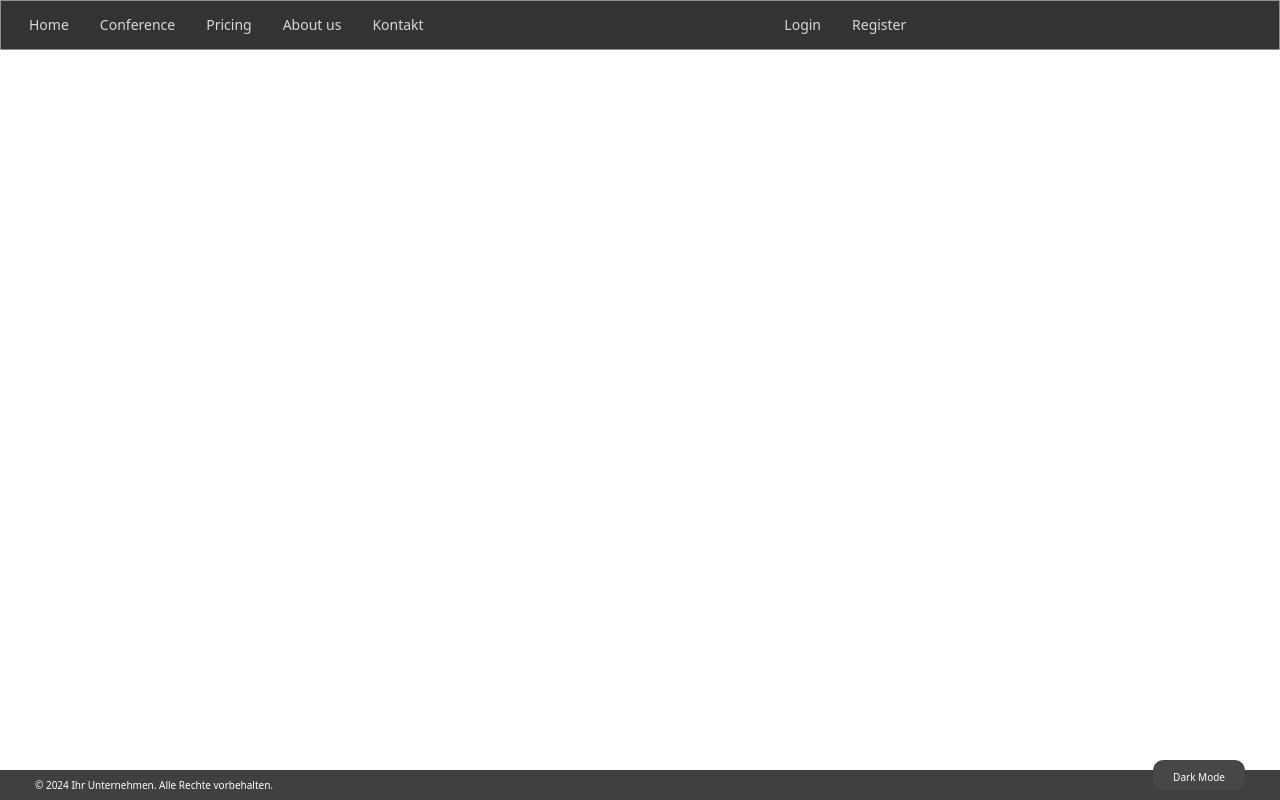
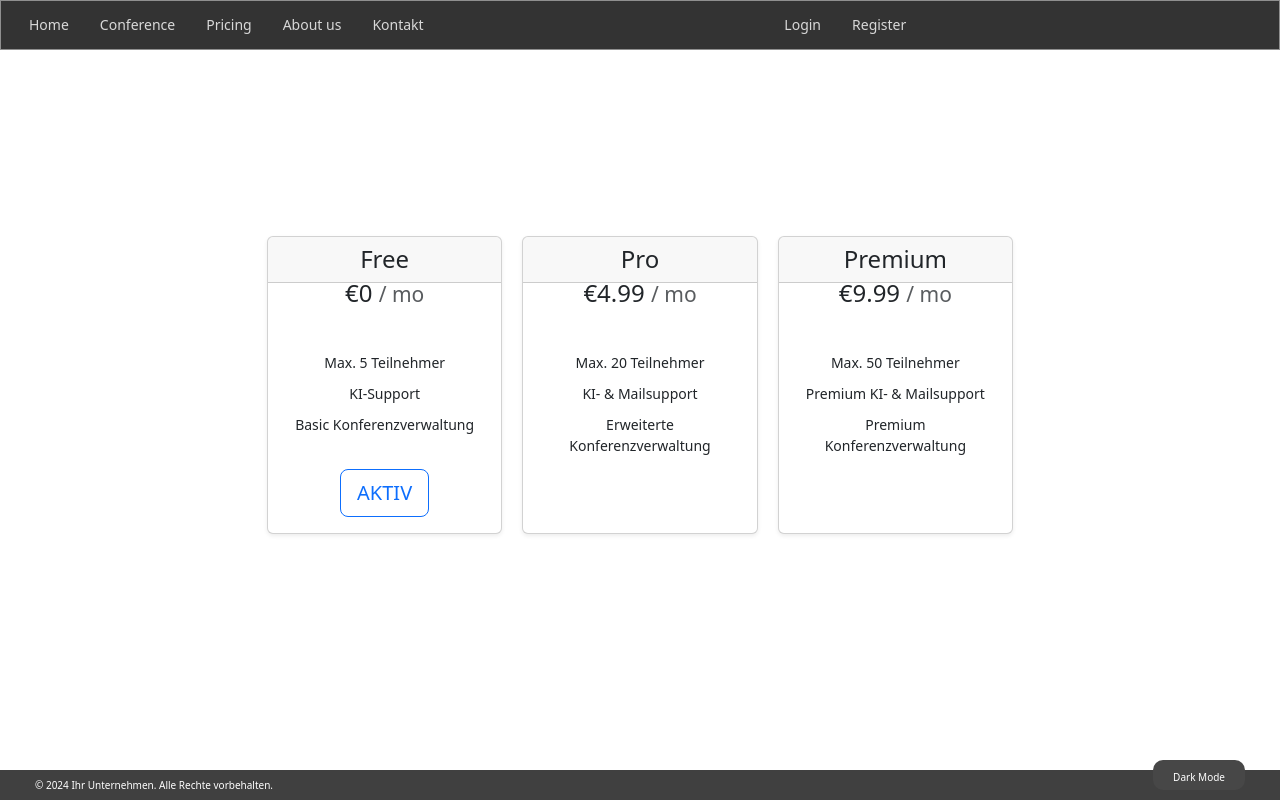
Before and after one commit to ameni177/bigprojekt, a React (Vite) app in the folder frontend/: page /pricing1 in a window 1280 px wide. Built offline with nearby package versions, Linux system fonts and the light colour scheme; what amazon-cognito-identity-js would draw is missing.

Commit message:
pricing1

```diff
--- a/frontend/src/App.jsx
+++ b/frontend/src/App.jsx
@@ -7,11 +7,11 @@ import MyNavbar from './components/Navbar';
 import Conference from './components/Conference';
 import About from './components/About';
 import Benutzerkonto from './components/Benutzerkonto';
-import Einstellungen from './components/Einstellungen';
 import Footer from './components/Footer';
 import Kontakt from './components/Kontakt';
 import Nachrichten from './components/Nachrichten';
 import Pricing from './components/Pricing';
+import Pricing1 from './components/Pricing1';
 import Profil from './components/Profil';
 import Register from './components/Register';
 import Signin from './components/Signin';
@@ -31,11 +31,11 @@ function App() {
                 <Route path="/conference" element={<Conference />} />
                 <Route path="/about" element={<About />} />
                 <Route path="/benutzerkonto" element={<Benutzerkonto />} />
-                <Route path="/einstellungen" element={<Einstellungen />} />
                 <Route path="/footer" element={<Footer />} />
                 <Route path="/kontakt" element={<Kontakt />} />
                 <Route path="/nachrichten" element={<Nachrichten />} />
                 <Route path="/pricing" element={<Pricing />} />
+                <Route path="/pricing1" element={<Pricing1 />} />
                 <Route path="/profil" element={<Profil />} />
                 <Route path="/register" element={<Register setUser={setUser} />} />
                 <Route path="/signin" element={<Signin setUser={setUser} />} />
--- a/frontend/src/components/Box.jsx
+++ b/frontend/src/components/Box.jsx
@@ -1,37 +1,9 @@
-import React, { useEffect } from 'react';
+import React from 'react';
 import { useNavigate } from 'react-router-dom';
 
 const Box = (props) => {
   const { title, btnClass, btnTitle, price, feature, btnId } = props;
   const navigate = useNavigate();
-
-  useEffect(() => {
-    if (title !== 'Free') {
-      const paypalContainer = document.getElementById(`paypal-button-container-${btnId}`);
-      if (paypalContainer) {
-        paypalContainer.innerHTML = '';
-      }
-
-      if (window.paypal) {
-        window.paypal.Buttons({
-          createOrder: function(data, actions) {
-            return actions.order.create({
-              purchase_units: [{
-                amount: {
-                  value: price
-                }
-              }]
-            });
-          },
-          onApprove: function(data, actions) {
-            return actions.order.capture().then(function(details) {
-              alert('Transaktion abgeschlossen von ' + details.payer.name.given_name);
-            });
-          }
-        }).render(`#paypal-button-container-${btnId}`);
-      }
-    }
-  }, [price, btnId, title]);
 
   return (
     <div className="card mb-4 shadow-sm">
@@ -49,7 +21,6 @@ const Box = (props) => {
             })}
         </ul>
         <div className="btn-container">
-          {title === 'Free' ? (
             <button
               type="button"
               className={`btn btn-lg btn-block ${btnClass}`}
@@ -57,9 +28,6 @@ const Box = (props) => {
             >
               Sign-in for free
             </button>
-          ) : (
-            <div id={`paypal-button-container-${btnId}`}></div>
-          )}
         </div>
       </div>
     </div>
--- /dev/null
+++ b/frontend/src/components/Box1.jsx
@@ -0,0 +1,69 @@
+import React, { useEffect } from 'react';
+import { useNavigate } from 'react-router-dom';
+
+const Box1 = (props) => {
+  const { title, btnClass, btnTitle, price, feature, btnId } = props;
+  const navigate = useNavigate();
+
+  useEffect(() => {
+    if (title !== 'Free') {
+      const paypalContainer = document.getElementById(`paypal-button-container-${btnId}`);
+      if (paypalContainer) {
+        paypalContainer.innerHTML = '';
+      }
+
+      if (window.paypal) {
+        window.paypal.Buttons({
+          createOrder: function(data, actions) {
+            return actions.order.create({
+              purchase_units: [{
+                amount: {
+                  value: price
+                }
+              }]
+            });
+          },
+          onApprove: function(data, actions) {
+            return actions.order.capture().then(function(details) {
+              alert('Transaktion abgeschlossen von ' + details.payer.name.given_name);
+            });
+          }
+        }).render(`#paypal-button-container-${btnId}`);
+      }
+    }
+  }, [price, btnId, title]);
+
+  return (
+    <div className="card mb-4 shadow-sm">
+      <div className="card-header">
+        <h4 className="my-0 font-weight-normal">{title}</h4>
+      </div>
+      <div className="card-body">
+        <h1 className="card-title pricing-card-title">
+          €{price} <small className="text-muted">/ mo</small>
+        </h1>
+        <ul className="list-unstyled mt-3 mb-4">
+          {feature &&
+            feature.map((data, index) => {
+              return <li key={index}>{data}</li>;
+            })}
+        </ul>
+        <div className="btn-container">
+          {title === 'Free' ? (
+            <button
+              type="button"
+              className={`btn btn-lg btn-block ${btnClass}`}
+              onClick={() => navigate('/register')}
+            >
+              AKTIV
+            </button>
+          ) : (
+            <div id={`paypal-button-container-${btnId}`}></div>
+          )}
+        </div>
+      </div>
+    </div>
+  );
+};
+
+export default Box1;
--- a/frontend/src/components/Navbar.jsx
+++ b/frontend/src/components/Navbar.jsx
@@ -81,7 +81,12 @@ function MyNavbar({ user, setUser }) {
                 <Nav className="me-auto">
                     <Nav.Link as={Link} to="/" className="page-scroll">Home</Nav.Link>
                     <Nav.Link as={Link} to="/conference" className="page-scroll">Conference</Nav.Link>
-                    <Nav.Link as={Link} to="/pricing" className="page-scroll">Pricing</Nav.Link>
+                    {!user && (
+                        <Nav.Link as={Link} to="/pricing" className="page-scroll">Pricing</Nav.Link>
+                    )}
+                    {user && (
+                        <Nav.Link as={Link} to="/pricing1" className="page-scroll">Pricing</Nav.Link>
+                    )}
                     <Nav.Link as={Link} to="/about" className="page-scroll">About us</Nav.Link>
                     <Nav.Link as={Link} to="/kontakt" className="page-scroll">Kontakt</Nav.Link>
                 </Nav>
--- /dev/null
+++ b/frontend/src/components/Pricing1.css
@@ -0,0 +1,49 @@
+body {
+    font-size: 14px;
+    display: flex;
+    justify-content: center;
+  }
+
+  @media (min-width: 768px) {
+    html {
+      font-size: 16px;
+    }
+  }
+
+  .container {
+    max-width: 960px;
+    display: flex;
+    flex-wrap: wrap;
+  }
+
+  .pricing-header {
+    max-width: 700px;
+  }
+
+  .card-deck {
+    display: flex;
+    justify-content: space-between;
+    flex-wrap: wrap;
+  }
+
+  .card-deck .card {
+    min-width: 220px;
+    flex: 1;
+    margin: 10px;
+    display: flex;
+    flex-direction: column;
+    background-color: rgb(255, 255, 255);
+  }
+
+  .card-body {
+    flex: 1;
+    display: flex;
+    flex-direction: column;
+    justify-content: space-between;
+  }
+
+  .btn-container {
+    display: flex;
+    justify-content: center;
+    margin-top: auto;
+  }
--- /dev/null
+++ b/frontend/src/components/Pricing1.jsx
@@ -0,0 +1,48 @@
+import React from "react";
+import Box from "./Box1";
+import "./Pricing1.css";
+
+const Pricing1 = () => {
+  const featureBox1 = [
+    "Max. 5 Teilnehmer",
+    "KI-Support",
+    "Basic Konferenzverwaltung",
+  ];
+  const featureBox2 = [
+    "Max. 20 Teilnehmer",
+    "KI- & Mailsupport",
+    "Erweiterte Konferenzverwaltung",
+  ];
+  const featureBox3 = [
+    "Max. 50 Teilnehmer",
+    "Premium KI- & Mailsupport",
+    "Premium Konferenzverwaltung",
+  ];
+  return (
+    <div className="card-deck mb-3 text-center">
+      <Box
+        feature={featureBox1}
+        price="0"
+        title="Free"
+        btnClass="btn-outline-primary"
+        btnId="free"
+      />
+      <Box
+        feature={featureBox2}
+        price="4.99"
+        title="Pro"
+        btnClass="btn-primary"
+        btnId="pro"
+      />
+      <Box
+        feature={featureBox3}
+        price="9.99"
+        title="Premium"
+        btnClass="btn-primary"
+        btnId="premium"
+      />
+    </div>
+  );
+};
+
+export default Pricing1;
```
